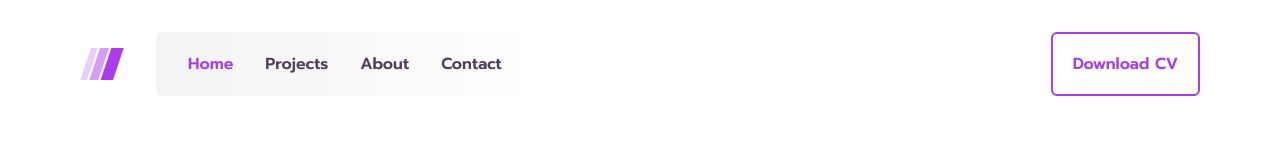
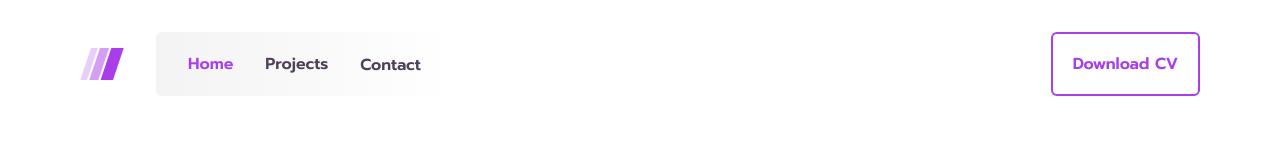
Before and after one commit to rural-dev/nextjs-portfolio, a Next.js app: page / in a window 1280 px wide. Shown: the top 160 px of the page. Built offline with nearby package versions, Linux system fonts and the light colour scheme.

Commit message:
update to contact button

```diff
--- a/components/Footer.js
+++ b/components/Footer.js
@@ -5,7 +5,7 @@ const Footer = () => {
     const ScrollToTop = () => window.scroll({ top: 0, behavior: "smooth" })
 
     return (
-      <div className="relative">
+      <div className="relative" id="contact">
         <div className="bg-bg2 h-[418px] flex flex-row py-16 px-20">
             <div className="basis-2/5 flex flex-col">
                 <h2 className="text-white text-4xl font-semibold font-body">Contact me.</h2>
--- a/components/Header.js
+++ b/components/Header.js
@@ -2,8 +2,11 @@ import Image from "next/image";
 import Link from "next/link";
 import React, { Component, Fragment } from "react";
 
-class Header extends Component {
-  render() {
+const Header = () => {
+  const ScrollToBottom = () => {
+    window.scrollTo({ top: document.body.scrollHeight, behavior: 'smooth' })
+  }
+
     return (
         <nav className="flex flex-row flex-end py-8 px-20">
         <Image src="/logo.svg" alt="Logo" width={44} height={32}/>
@@ -18,13 +21,12 @@ class Header extends Component {
               <a>Projects</a>
             </Link>
         </li>
-          <li className="text-base font-semibold font-body text-basic pl-8">About</li>
-          <li className="text-base font-semibold font-body text-basic pl-8">Contact</li>
+          <li onClick={ScrollToBottom}><button className="text-base font-semibold font-body text-basic pl-8"  >Contact</button></li>
         </ul>
         <button className="ml-auto rounded-md text-violet border-2 border-violet text-base font-semibold font-body px-5">Download CV</button>
       </nav>
     );
   }
-}
+
 
 export default Header;
```
